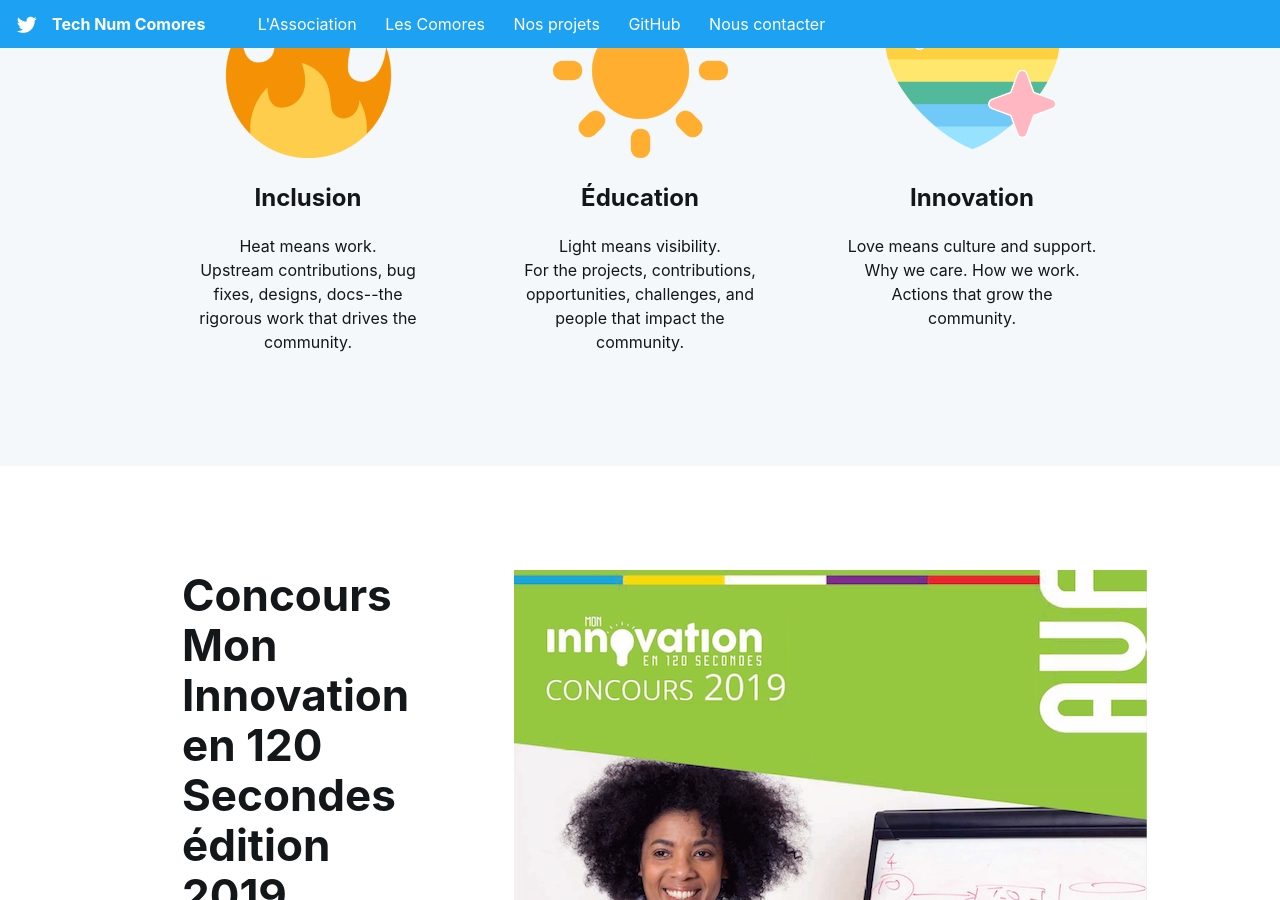
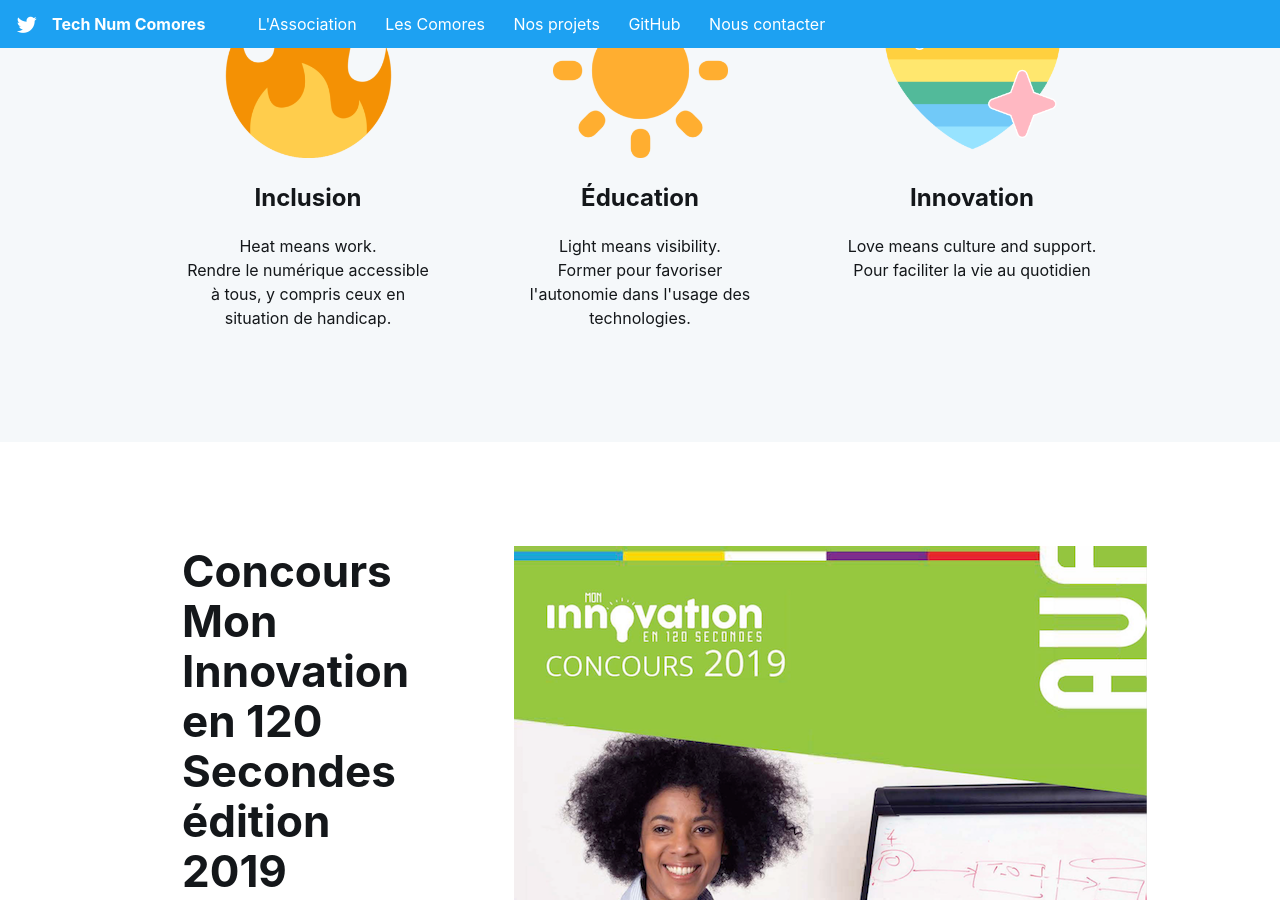
Before and after one commit to tech-num/test, a Jekyll site: the page built from index.html, in a window 1280 px wide and 900 px high, scrolled down 609 px. Built offline with Jekyll 4.4.1, drawn with Linux system fonts in a browser that asks for light colours; some web fonts are replaced.

Commit message:
Update index.html

```diff
--- a/index.html
+++ b/index.html
@@ -31,19 +31,19 @@
         <div class="Grid-cell u-size1of3 emoji-card">
             <img src="assets/fire.png" alt="Fire emoji" class="emoji-img center-margin large-margin">
             <h1 class="center-text medium-margin">Inclusion</h1>
-            <p class="center-text">Heat means work.<br/>Upstream contributions, bug fixes, designs, docs--the rigorous work that drives the community.</p>
+            <p class="center-text">Heat means work.<br/>Rendre le numérique accessible à tous, y compris ceux en situation de handicap.</p>
         </div>
 
         <div class="Grid-cell u-size1of3 emoji-card">
             <img src="assets/sun.png" alt="Sun emoji" class="emoji-img center-margin large-margin">
             <h1 class="center-text medium-margin">Éducation</h1>
-            <p class="center-text">Light means visibility. <br/>For the projects, contributions, opportunities, challenges, and people that impact the community.</p>
+            <p class="center-text">Light means visibility. <br/>Former pour favoriser l'autonomie dans l'usage des technologies. </p>
         </div>
 
         <div class="Grid-cell u-size1of3 emoji-card">
             <img src="assets/pride.png" alt="Pride heart emoji" class="emoji-img center-margin large-margin">
             <h1 class="center-text medium-margin">Innovation</h1>
-            <p class="center-text">Love means culture and support.<br/>Why we care. How we work. Actions that grow the community.</p>
+            <p class="center-text">Love means culture and support.<br/>Pour faciliter la vie au quotidien</p>
         </div>
 
     </div>
```
